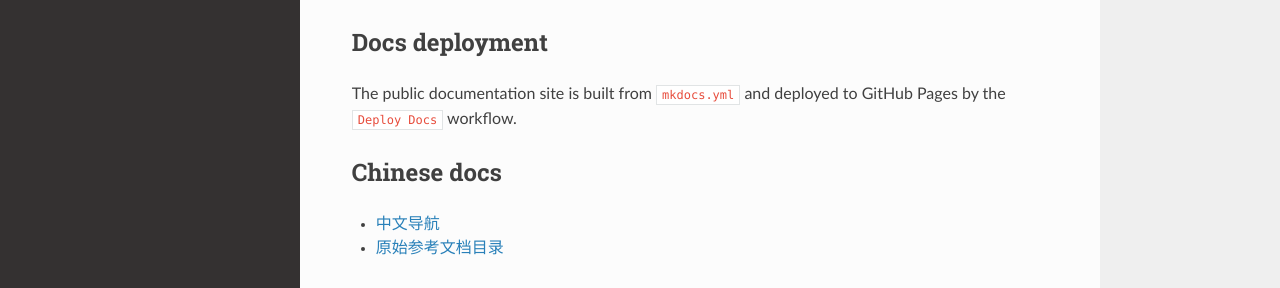
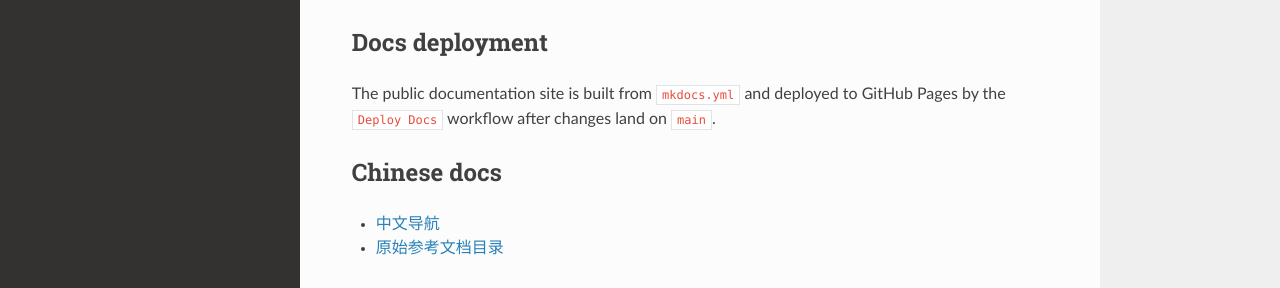
Before and after one commit to tytsxai/ecommerce-product-image-workflow, an MkDocs documentation site: the page built from docs/index.md, in a window 1280 px wide and 1363 px high. Shown: the part 798-1086 px from the top of the window. Built offline with MkDocs 1.6.1, drawn with Linux system fonts in a browser that asks for light colours; nearby versions of some CDN libraries.

Commit message:
docs clarify pages publishing

```diff
--- a/docs/index.md
+++ b/docs/index.md
@@ -25,7 +25,7 @@ It helps teams convert supplier product photos and product data into structured
 
 ## Docs deployment
 
-The public documentation site is built from `mkdocs.yml` and deployed to GitHub Pages by the `Deploy Docs` workflow.
+The public documentation site is built from `mkdocs.yml` and deployed to GitHub Pages by the `Deploy Docs` workflow after changes land on `main`.
 
 ## Chinese docs
 
```
